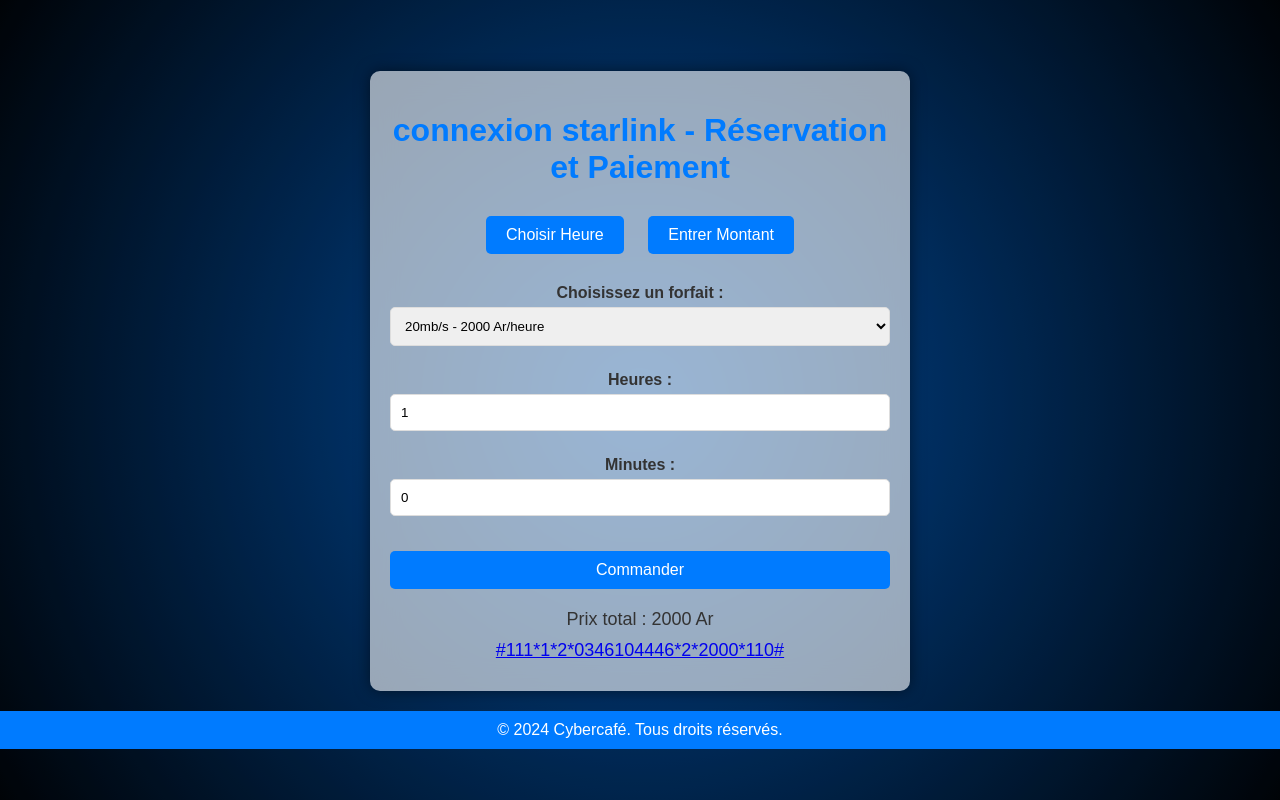
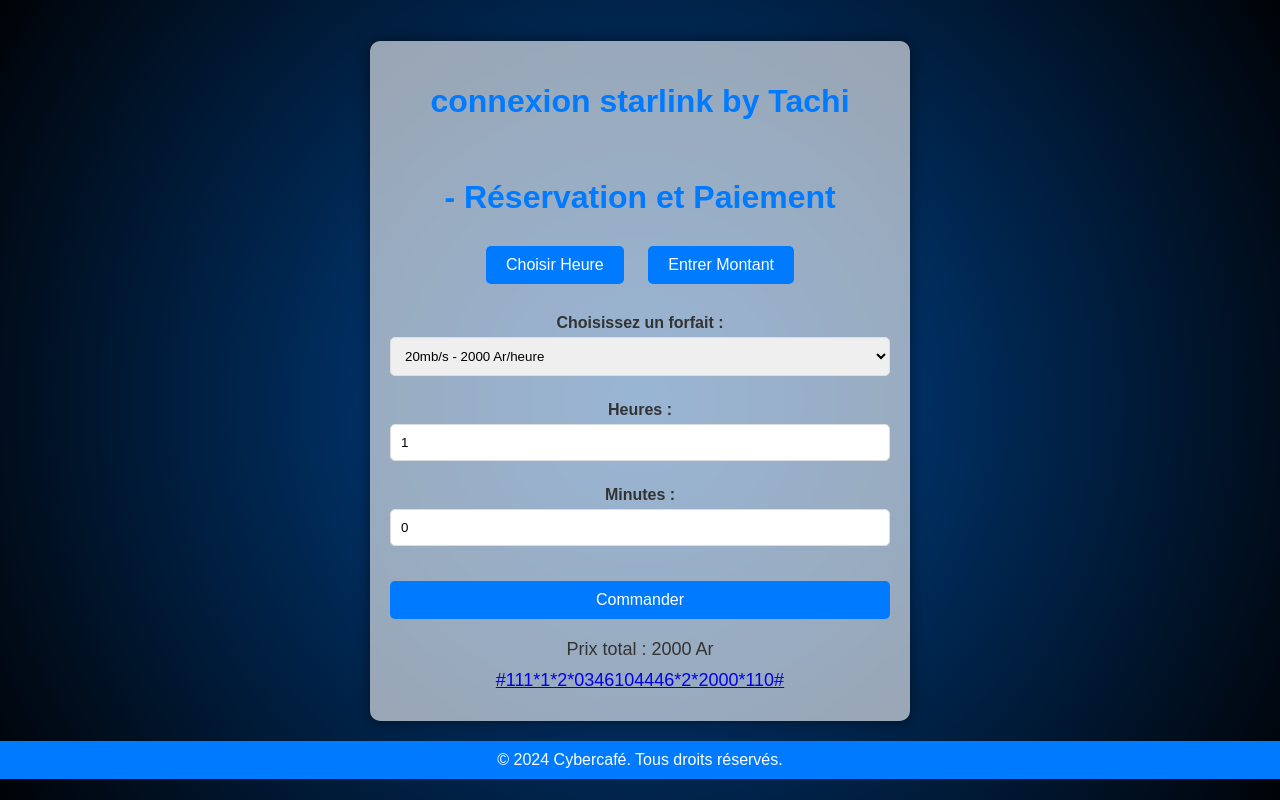
Before and after one commit to chrice999/cyber-tachi, a plain HTML site: page index.html in a window 1280 px wide. Drawn offline with Linux system fonts and the light colour scheme.

Commit message:
Update index.html

```diff
--- a/index.html
+++ b/index.html
@@ -169,7 +169,7 @@
 <body>
     <div class="background-animation"></div>
     <div class="container">
-        <h1>connexion starlink - Réservation et Paiement</h1>
+        <h1>connexion starlink by Tachi</h1><br><h1>- Réservation et Paiement</h1>
         <div class="mode-selection">
             <button onclick="toggleMode('heure')">Choisir Heure</button>
             <button onclick="toggleMode('montant')">Entrer Montant</button>
```
